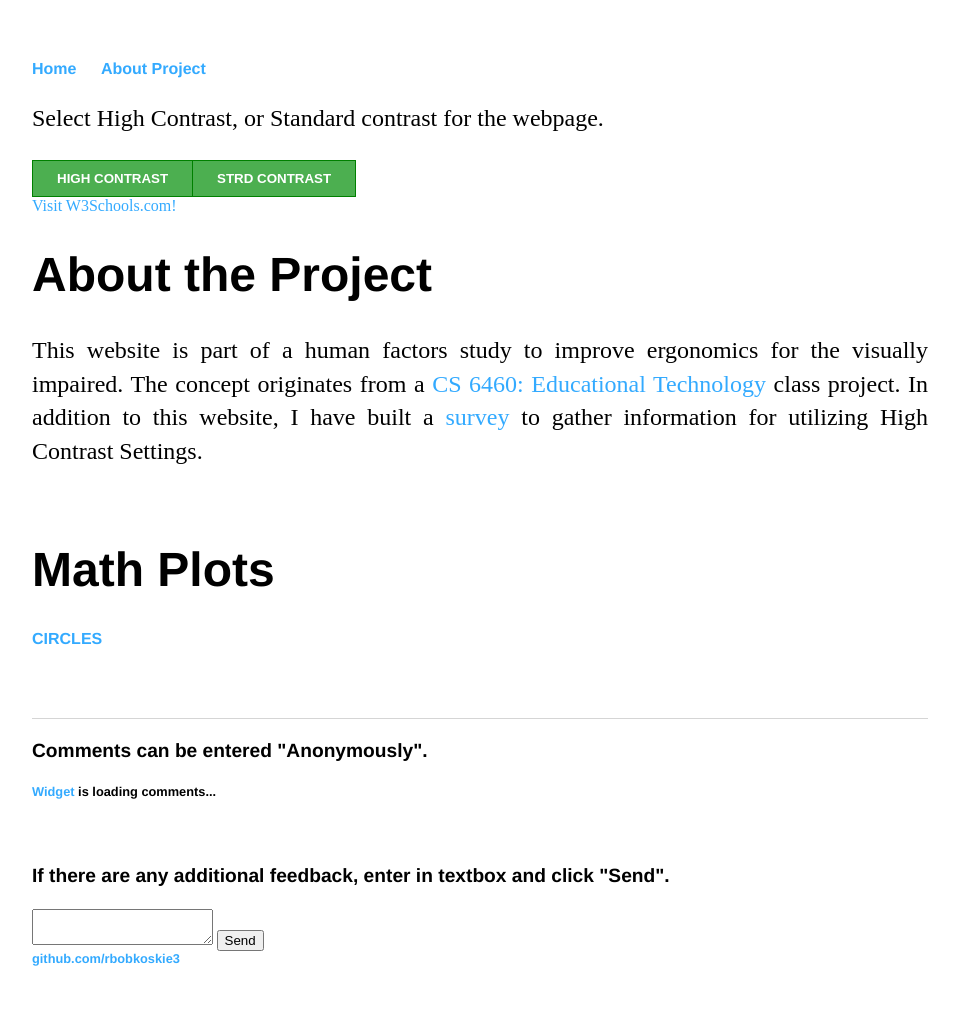
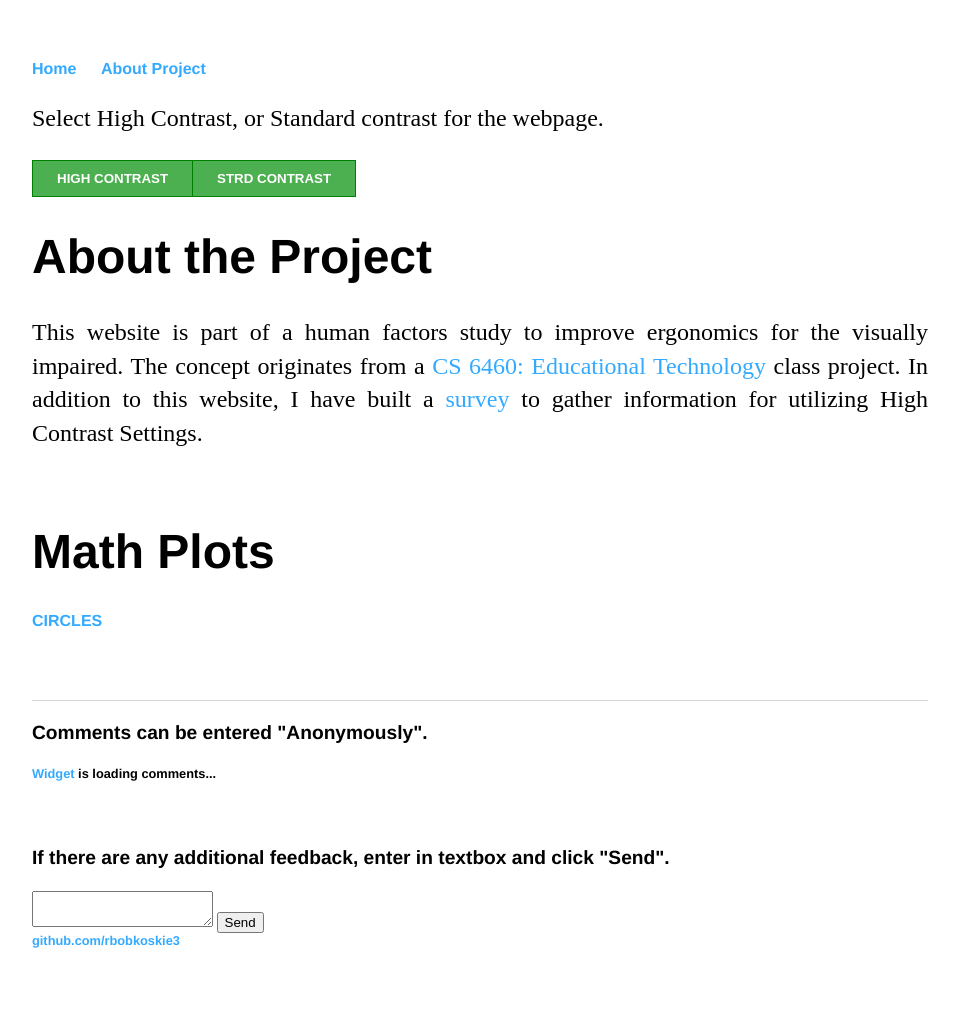
Before and after one commit to rbobkoskie3/rbobkoskie3.github.io, a Jekyll site: the page built from about/index.html, in a window 1280 px wide. Shown: the whole page, without its empty margins (160-1118 px from the left). Built offline with Jekyll 4.4.1, drawn with Linux system fonts in a browser that asks for light colours; a style sheet for code colours, icons or effects is not loaded.

Commit message:
Update index.html

```diff
--- a/about/index.html
+++ b/about/index.html
@@ -11,7 +11,7 @@ title: Math, Sonification, Plots
              }
         </style>
         </head>
-        <a href="https://www.w3schools.com">Visit W3Schools.com!</a>
+
         <h1>About the Project</h1>
         <div><p>
            This website is part of a human factors study to improve ergonomics for the visually impaired.
```
